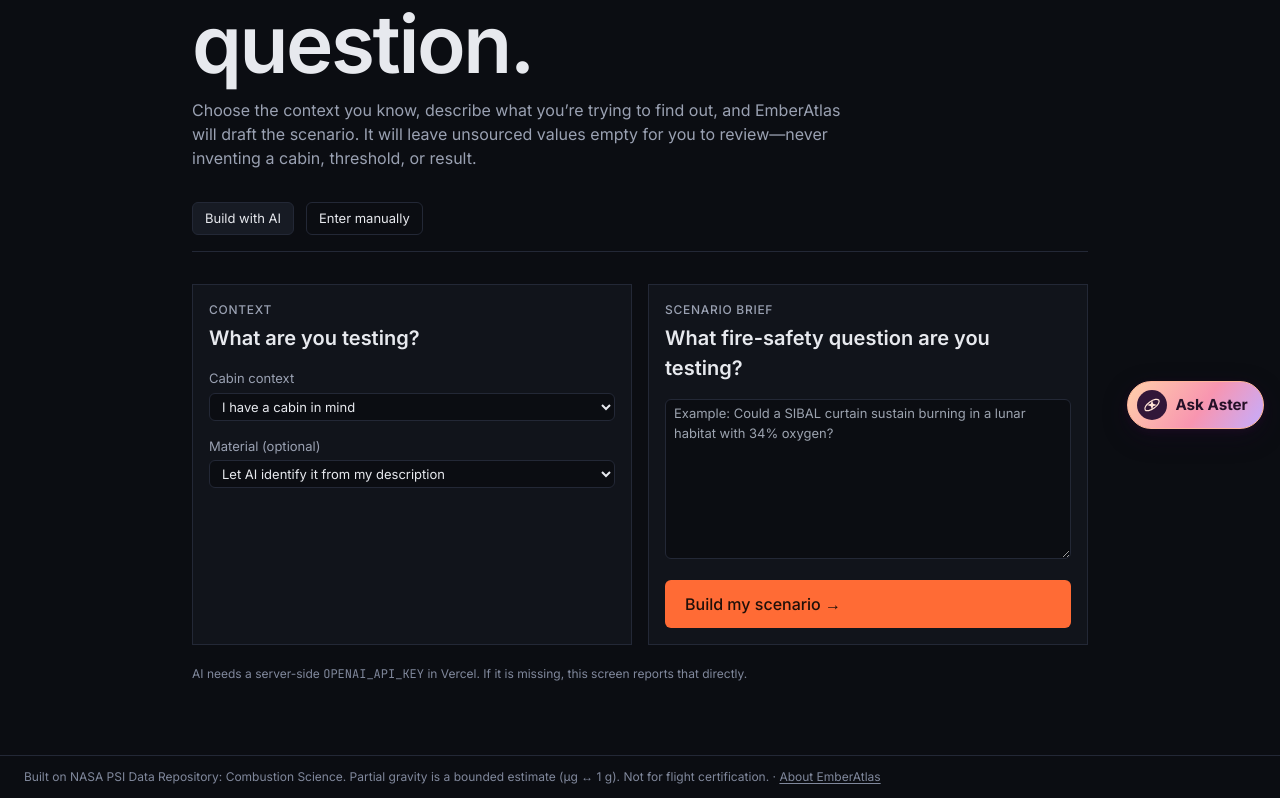
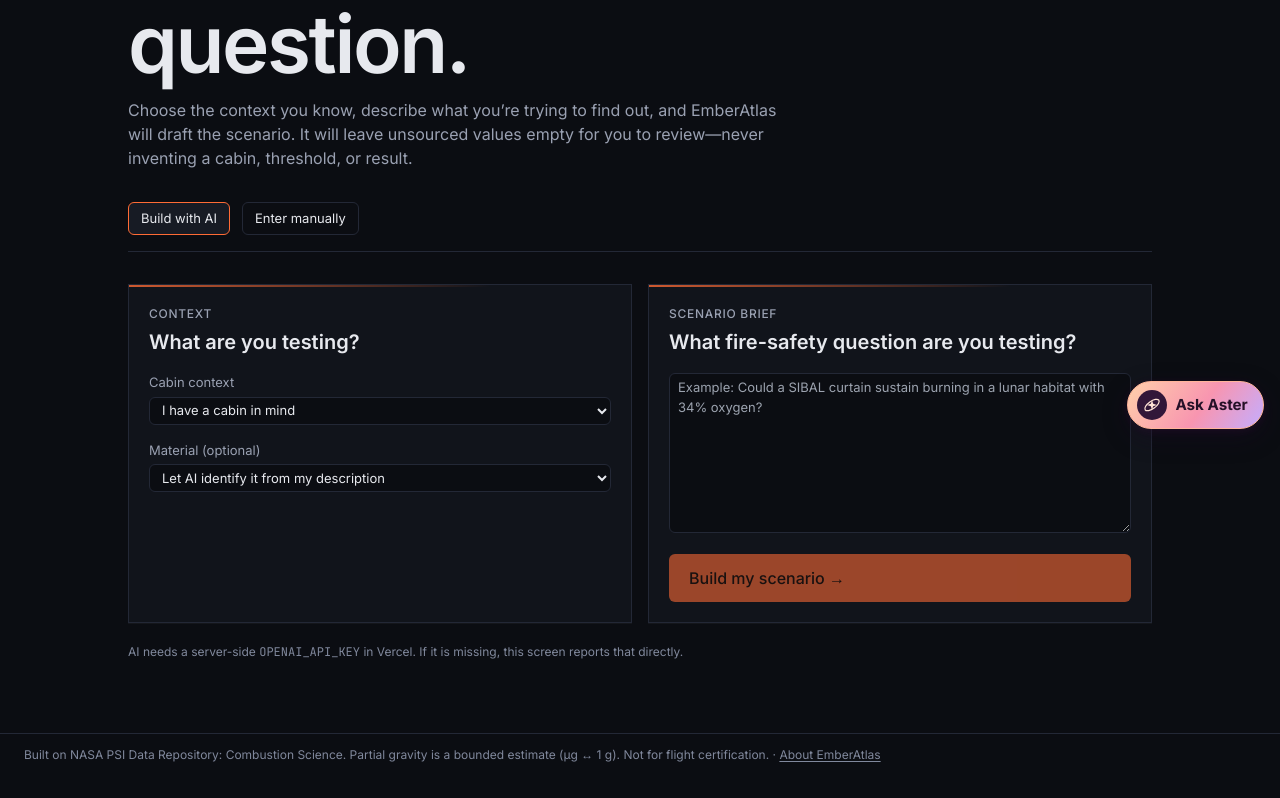
Before and after one commit to K4RM-P/Flame-in-Freefal, a Next.js app in the folder web/: page /simulator in a window 1280 px wide. Shown: the part 355-1153 px from the top of the page. After the commit the page ends 1131 px from the top, so only its background shows below. Built offline with nearby package versions, Linux system fonts and the light colour scheme.

Commit message:
Polish web app interaction design

```diff
--- a/web/app/globals.css
+++ b/web/app/globals.css
@@ -15,8 +15,8 @@ a { color: inherit; }
 @layer components {
 .card { @apply border border-line bg-panel p-4; border-radius: var(--radius-card); }
 .panel { @apply border border-line bg-panel; }
-.btn { @apply inline-flex items-center gap-1 border border-line px-3 py-1.5 text-[13px] text-ink hover:bg-surface2 transition-colors; border-radius: var(--radius-control); }
-.btn-accent { @apply inline-flex items-center gap-1 bg-accent px-4 py-2 text-[14px] font-medium text-black; border-radius: var(--radius-control); }
+.btn { @apply inline-flex items-center gap-1 border border-line px-3 py-1.5 text-[13px] text-ink hover:bg-surface2 transition-colors; border-radius: var(--radius-control); transition: background-color .18s ease, border-color .18s ease, transform .18s cubic-bezier(.2,.8,.2,1), box-shadow .18s ease; }
+.btn-accent { @apply inline-flex items-center gap-1 bg-accent px-4 py-2 text-[14px] font-medium text-black; border-radius: var(--radius-control); transition: background-color .18s ease, transform .18s cubic-bezier(.2,.8,.2,1), box-shadow .18s ease; }
 .chip { @apply inline-flex items-center rounded px-1.5 py-0.5 text-[12px] font-medium; }
 .label { @apply text-[12px] font-medium uppercase tracking-[0.06em] text-mute; }
 .num { @apply font-mono; font-variant-numeric: tabular-nums; }
@@ -25,11 +25,34 @@ a { color: inherit; }
 .display { font-family: var(--font-inter); letter-spacing: -0.03em; font-weight: 600; }
 .serif { font-family: var(--font-serif), Georgia, serif; }
 select, input[type="number"], input[type="text"], textarea { @apply border border-line bg-bg px-2 py-1 text-[13px]; border-radius: var(--radius-control); }
+select, input[type="number"], input[type="text"], textarea { transition: border-color .18s ease, box-shadow .18s ease, background-color .18s ease; }
+select:focus, input:focus, textarea:focus { border-color: rgb(var(--accent)); box-shadow: 0 0 0 3px rgb(var(--accent) / .14); outline: none; }
 input[type="range"] { accent-color: rgb(var(--ink)); }
 table.data { @apply w-full text-[13px]; }
 table.data th { @apply border-b border-line px-2 py-1.5 text-left text-[12px] font-medium text-mute; }
 table.data td { @apply border-b border-line/60 px-2 py-1.5 align-top; }
 }
+.btn:hover, .btn-accent:hover { transform: translateY(-1px); box-shadow: 0 5px 16px rgb(var(--accent) / .12); }
+.btn:active, .btn-accent:active { transform: translateY(1px) scale(.985); box-shadow: none; }
+.btn:disabled, .btn-accent:disabled { cursor: wait; opacity: .58; transform: none; box-shadow: none; }
+button, a, select, input, textarea { -webkit-tap-highlight-color: transparent; }
+button:focus-visible, a:focus-visible, select:focus-visible, input:focus-visible, textarea:focus-visible { outline: 2px solid rgb(var(--accent)); outline-offset: 3px; }
+.shell-header { background: rgb(var(--bg) / .86); backdrop-filter: blur(18px) saturate(1.15); }
+.panel, .card { box-shadow: 0 1px 0 rgb(var(--ink) / .04); transition: border-color .2s ease, background-color .2s ease, box-shadow .2s ease, transform .2s ease; }
+.onboarding-card { position: relative; overflow: hidden; }
+.onboarding-card::before { content: ""; position: absolute; inset: 0 0 auto; height: 2px; background: linear-gradient(90deg, rgb(var(--accent)), transparent 72%); opacity: .8; }
+.onboarding-card:hover { border-color: rgb(var(--accent) / .52); box-shadow: 0 12px 32px rgb(var(--bg) / .2); }
+.ea-start__card:focus-visible { outline: 2px solid rgb(var(--accent)); outline-offset: 4px; }
+.ea-start__card:active { transform: translateY(1px) scale(.99); }
+.ea-photo-story, .ea-research-hero, .methods-hero { box-shadow: 0 16px 48px rgb(var(--bg) / .18); }
+.ea-cover__content > * { animation: hero-item-in .6s cubic-bezier(.2,.8,.2,1) both; }
+.ea-cover__content > *:nth-child(2) { animation-delay: .06s; }
+.ea-cover__content > *:nth-child(3) { animation-delay: .12s; }
+.ea-cover__content > *:nth-child(4) { animation-delay: .18s; }
+@keyframes hero-item-in { from { opacity: 0; transform: translateY(12px); } to { opacity: 1; transform: translateY(0); } }
+.shell-header nav a { position: relative; transition: color .18s ease, background-color .18s ease; }
+.shell-header nav a[aria-current="page"]::after { content: ""; position: absolute; right: .5rem; bottom: -.55rem; left: .5rem; height: 2px; border-radius: 9px; background: rgb(var(--accent)); animation: nav-indicator-in .25s ease-out both; }
+@keyframes nav-indicator-in { from { transform: scaleX(.3); opacity: 0; } to { transform: scaleX(1); opacity: 1; } }
 .katex { font-size: 1.02em; }
 @media (prefers-reduced-motion: reduce) { *, *::before, *::after { animation-duration: 0.01ms !important; transition-duration: 0.01ms !important; } }
 @media (max-width: 600px) {
@@ -211,6 +234,7 @@ table.data td { @apply border-b border-line/60 px-2 py-1.5 align-top; }
 .ea-cover__scroll { margin: 0; }
 .ea-cover__action { transition: background-color .2s ease, transform .2s ease; }
 .ea-cover__action:hover { background: #ff9b79; }
+.ea-cover__action:active { transform: scale(.98); }
 .ea-start__grid { grid-template-columns: minmax(0, 1.4fr) minmax(0, 1fr); grid-template-rows: repeat(2, auto); }
 .ea-start__card { position: relative; padding: 1.25rem; background: linear-gradient(145deg, rgb(var(--accent) / .09), transparent 65%), rgb(var(--panel)); }
 .ea-start__card:first-child { grid-row: span 2; min-height: 15rem; padding: clamp(1.25rem, 4vw, 2.5rem); }
@@ -222,6 +246,7 @@ table.data td { @apply border-b border-line/60 px-2 py-1.5 align-top; }
 .ea-jumps a { transition: border-color .2s ease, background-color .2s ease; }
 .ea-jumps a:hover { background: rgb(var(--surface2)); }
 .ea-evidence .ea-table-scroll tbody tr:hover { background: rgb(var(--accent) / .08); }
+.ea-evidence .ea-table-scroll tbody tr { transition: background-color .16s ease; }
 .ea-aster-launcher {
   position: fixed; z-index: 40; right: max(1rem, env(safe-area-inset-right)); bottom: max(1rem, env(safe-area-inset-bottom));
   display: inline-flex; gap: .55rem; align-items: center; min-height: 48px;
--- a/web/components/sim/Onboarding.tsx
+++ b/web/components/sim/Onboarding.tsx
@@ -2,9 +2,11 @@
 // SI-assisted: written with Claude Code (Anthropic); see README "Use of AI (SI)".
 // First-run flow: selections are context only; the AI must source or request every scenario value.
 import { useState } from "react";
+import { AnimatePresence, motion } from "motion/react";
 import { GRAVITY, ScenarioSchema, type Scenario } from "@/lib/sim/types";
 import { MATERIALS } from "./data";
 import { useSim } from "./store";
+import { spring } from "@/lib/ui/motion";
 
 const CABINS = [
   ["custom", "I have a cabin in mind"],
@@ -44,29 +46,31 @@ export function Onboarding() {
   }
 
   return (
-    <main className="mx-auto max-w-4xl py-8 sm:py-14">
-      <div className="max-w-2xl space-y-4">
+    <main className="mx-auto max-w-5xl py-8 sm:py-14">
+      <motion.div className="max-w-2xl space-y-4" initial={{ opacity: 0, y: 14 }} animate={{ opacity: 1, y: 0 }} transition={spring.gentle}>
         <p className="label">FIRST RUN · NO SCENARIO LOADED</p>
         <h1 className="display text-[clamp(2.4rem,7vw,5rem)] leading-[0.95]">Start with the question.</h1>
         <p className="measure text-[16px] text-mute">Choose the context you know, describe what you’re trying to find out, and EmberAtlas will draft the scenario. It will leave unsourced values empty for you to review—never inventing a cabin, threshold, or result.</p>
+      </motion.div>
+      <div className="mt-8 flex items-center gap-3 border-b border-line pb-4">
+        <button type="button" className={`btn ${!manual ? "bg-surface2 border-accent" : ""}`} onClick={() => setManual(false)} aria-pressed={!manual}>Build with AI</button>
+        <button type="button" className={`btn ${manual ? "bg-surface2 border-accent" : ""}`} onClick={() => setManual(true)} aria-pressed={manual}>Enter manually</button>
       </div>
-      <div className="mt-8 flex items-center gap-3 border-b border-line pb-4">
-        <button type="button" className={`btn ${!manual ? "bg-surface2" : ""}`} onClick={() => setManual(false)}>Build with AI</button>
-        <button type="button" className={`btn ${manual ? "bg-surface2" : ""}`} onClick={() => setManual(true)}>Enter manually</button>
-      </div>
-      {manual ? <ManualSetup /> : <div className="mt-8 grid gap-4 md:grid-cols-2">
-        <section className="panel space-y-4 p-4">
+      <AnimatePresence mode="wait" initial={false}>
+      {manual ? <motion.div key="manual" initial={{ opacity: 0, x: 12 }} animate={{ opacity: 1, x: 0 }} exit={{ opacity: 0, x: -12 }} transition={spring.default}><ManualSetup /></motion.div> : <motion.div key="ai" className="mt-8 grid gap-4 md:grid-cols-2" initial={{ opacity: 0, x: -12 }} animate={{ opacity: 1, x: 0 }} exit={{ opacity: 0, x: 12 }} transition={spring.default}>
+        <section className="panel onboarding-card space-y-4 p-5">
           <div><p className="label">Context</p><h2 className="mt-1 text-[20px] font-semibold">What are you testing?</h2></div>
           <label className="block text-[13px]"><span className="mb-1 block text-mute">Cabin context</span><select className="w-full" value={cabin} onChange={(e) => setCabin(e.target.value)}>{CABINS.map(([id, label]) => <option key={id} value={id}>{label}</option>)}</select></label>
           <label className="block text-[13px]"><span className="mb-1 block text-mute">Material (optional)</span><select className="w-full" value={material} onChange={(e) => setMaterial(e.target.value)}><option value="">Let AI identify it from my description</option>{MATERIALS.map((m) => <option key={m.material_key} value={m.material_key}>{m.display_name}</option>)}</select></label>
         </section>
-        <section className="panel space-y-4 p-4">
+        <section className="panel onboarding-card space-y-4 p-5">
           <div><p className="label">Scenario Brief</p><h2 className="mt-1 text-[20px] font-semibold">What fire-safety question are you testing?</h2></div>
           <textarea className="min-h-40 w-full" value={goal} onChange={(e) => setGoal(e.target.value)} aria-label="Fire-safety question" placeholder="Example: Could a SIBAL curtain sustain burning in a lunar habitat with 34% oxygen?" />
           <button type="button" className="btn-accent w-full px-5 py-3 text-[16px]" disabled={busy || goal.trim().length < 3} onClick={build}>{busy ? "Building a sourced draft…" : "Build my scenario →"}</button>
           {error && <p className="text-[13px] text-warn" role="alert">{error}</p>}
         </section>
-      </div>}
+      </motion.div>}
+      </AnimatePresence>
       <p className="mt-5 max-w-2xl text-[12px] text-faint">AI needs a server-side <code>OPENAI_API_KEY</code> in Vercel. If it is missing, this screen reports that directly.</p>
     </main>
   );
```
